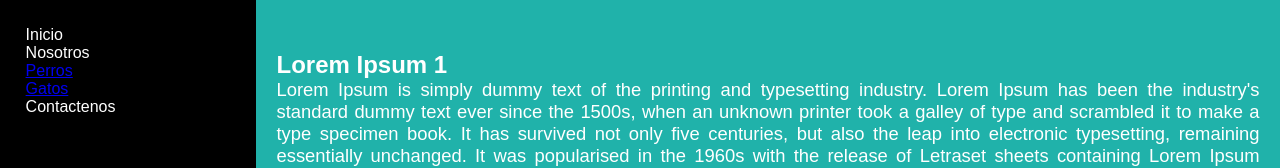
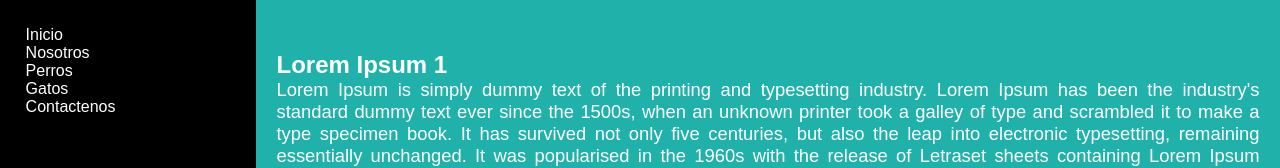
Before and after one commit to alecaroca/ayuda-a-un-peludo, a plain HTML site: page index2.html in a window 1280 px wide. Shown: the top 168 px of the page. Drawn offline with Linux system fonts and the light colour scheme.

Commit message:
noLinks
eliminé links

```diff
--- a/index2.html
+++ b/index2.html
@@ -14,8 +14,8 @@
                         <ul>
                             <li>Inicio</li>
                             <li>Nosotros</li>
-                            <li><a href="Perro.html">Perros</a></li>
-                            <li><a href="Gato.html">Gatos</a></li>
+                            <li>Perros</li>
+                            <li>Gatos</li>
                             <li>Contactenos</li>
                         </ul>
                     </nav>
```
